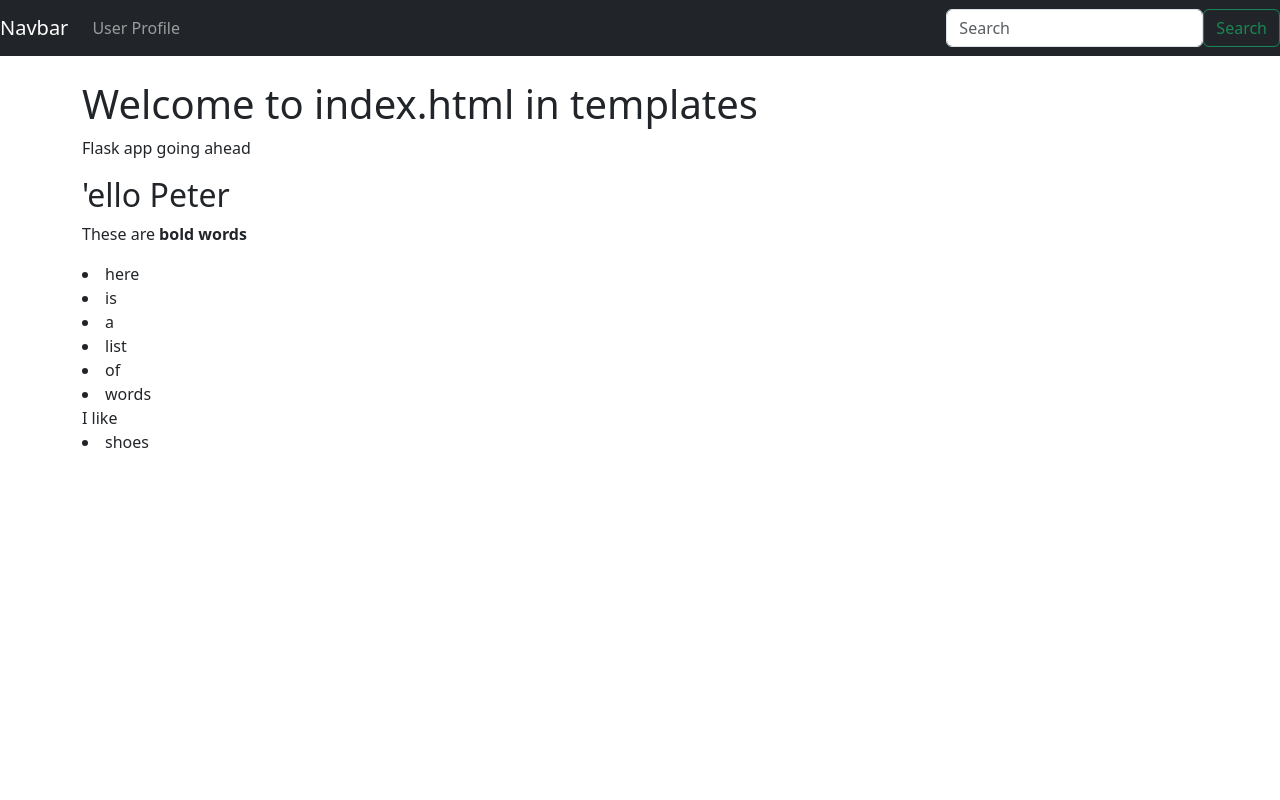
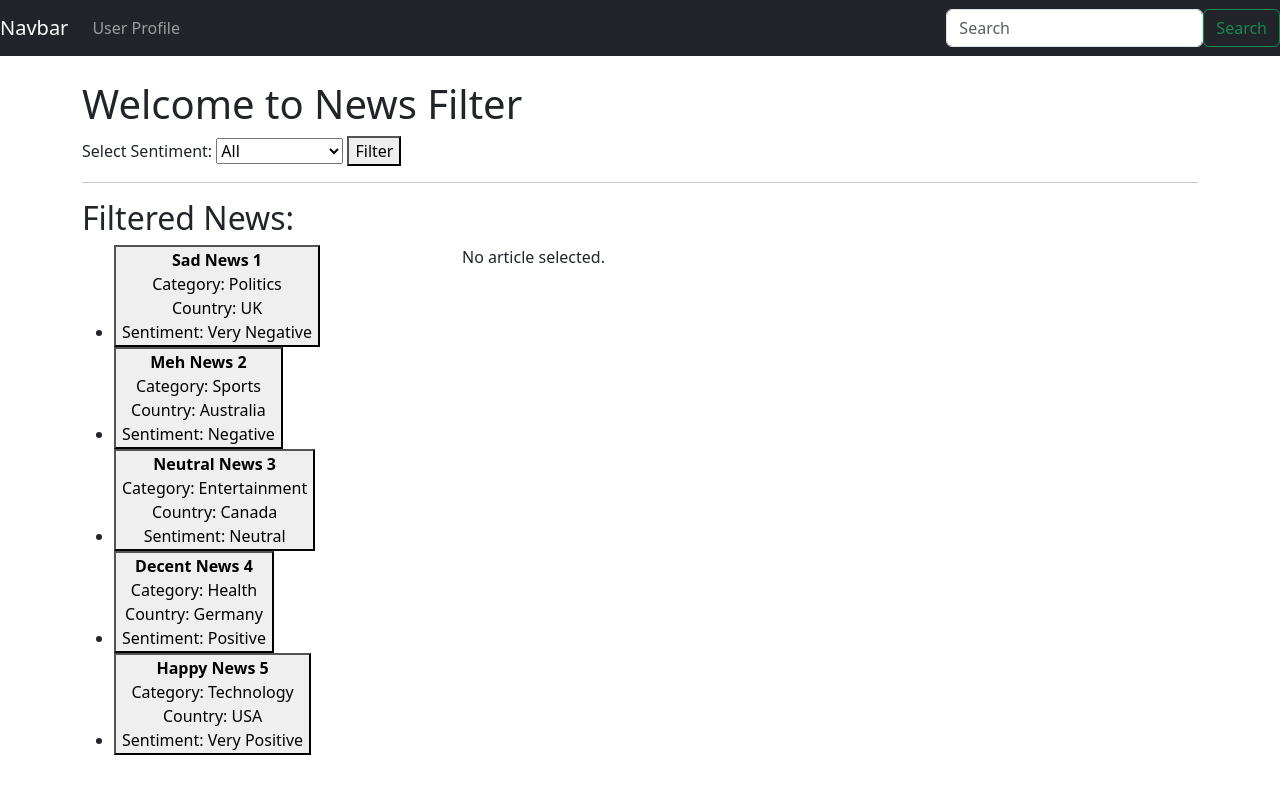
Before and after one commit to peterjmen/Python-Anywhere-App, a Flask app: page / in a window 1280 px wide. Run offline with Flask 3, Linux system fonts and the light colour scheme.

Commit message:
Swap from basic to news filter testing

```diff
--- a/app.py
+++ b/app.py
@@ -1,30 +1,97 @@
-from flask import Flask, render_template
+# ! *^*^*^*^*^**^*^*^*^*^**^*^*^*^*^*^*^**^*^*^*^*^*^*^ #
+# TODO *^*^*^*^*^**^*^*^*^**^*^*^*^*^*^*^*^**^*^*^*^*^* #
+# * 👉 ➡➡➡ source venv/Scripts/activate ⬅⬅⬅ 👈    #
+# TODO *^*^*^*^*^**^*^*^*^**^*^*^*^*^**^*^*^*^**^*^*^*^ #
+# ! *^*^*^*^*^*^*^*^*^*^*^*^*^*^*^*^^*^*^*^*^*^*^*^*^*^ #
 
-# ? On git shoudl use the imperative good i.e. "Add user page"
 
-# instance of flask
+from flask import Flask, render_template, request
+
 app = Flask(__name__)
 
+# Sample news data (you can replace this with real data from NewsAPI)
+sample_news = [
+    {
+        "headline": "Sad News 1",
+        "category": "Politics",
+        "country": "UK",
+        "sentiment": "Negative",
+        "rated_sentiment": 0,  # Rating: 0 (Very Negative)
+        "content": "Today's political news in the UK was filled with disappointment and sadness. The developments in the political landscape left citizens feeling disheartened and unsatisfied with the outcomes. It seems like there's no end to the mehness in the political realm lately..."
+    },
+    {
+        "headline": "Meh News 2",
+        "category": "Sports",
+        "country": "Australia",
+        "sentiment": "Negative",
+        "rated_sentiment": 1,  # Rating: 1 (Negative)
+        "content": "This is a meh news article about meh news in the sports world. It seems like there was not much excitement or thrill in today's sports events. Fans were left feeling indifferent and unimpressed with the outcomes. The lack of intense competition and captivating moments made it a meh day for sports enthusiasts."
+    },
+    {
+        "headline": "Neutral News 3",
+        "category": "Entertainment",
+        "country": "Canada",
+        "sentiment": "Neutral",
+        "rated_sentiment": 2,  # Rating: 2 (Neutral)
+        "content": "Today's entertainment news was quite meh. There were no groundbreaking announcements or scandals that grabbed people's attention. Instead, the news consisted of average updates about celebrities and the entertainment industry, leaving readers with a sense of neutrality and indifference."
+    },
+    {
+        "headline": "Decent News 4",
+        "category": "Health",
+        "country": "Germany",
+        "sentiment": "Positive",
+        "rated_sentiment": 3,  # Rating: 3 (Positive)
+        "content": "In the health sector, there were some decent news and developments in Germany. Progress was made in various areas, offering hope and optimism for better healthcare in the future. Although it was not groundbreaking news, the positive strides in health-related matters brought a sense of contentment and satisfaction."
+    },
+    {
+        "headline": "Happy News 5",
+        "category": "Technology",
+        "country": "USA",
+        "sentiment": "Very Positive",
+        "rated_sentiment": 4,  # Rating: 4 (Very Positive)
+        "content": "Today's technology news was filled with exciting and innovative breakthroughs in the USA. From cutting-edge gadgets to revolutionary advancements, tech enthusiasts were delighted by the positive developments. The tech industry has certainly been thriving, and the news brought joy and happiness to all those following the latest trends and innovations."
+    }
+]
 
-# Route decorator
-@app.route("/")
-def index():
-    first_name = "Peter"
-    words = "These are <strong>bold words</strong>"
-    token_list = ["here", "is", "a", "list", "of", "words", "shoes"]
-    return render_template(
-        "index.html", first_name=first_name, bold_words=words, token_list=token_list
-    )
+def get_sentiment_category(rating):
+    if rating == 0:
+        return "Very Negative"
+    elif rating == 1:
+        return "Negative"
+    elif rating == 2:
+        return "Neutral"
+    elif rating == 3:
+        return "Positive"
+    elif rating == 4:
+        return "Very Positive"
+    else:
+        return "Unknown"
 
 
-@app.route("/user/<name>")  #           ⬅name from here in <>
+@app.route("/", methods=["GET", "POST"])
+def index():
+    selected_article = None
+    if request.method == "POST":
+        sentiment_filter = request.form.get("sentiment")
+        if sentiment_filter == "All":
+            filtered_news = sample_news
+        else:
+            sentiment_rating = ["Very Negative", "Negative", "Neutral", "Positive", "Very Positive"].index(sentiment_filter)
+            filtered_news = [news for news in sample_news if news.get("rated_sentiment") == sentiment_rating]
+        selected_article = request.form.get("selected_article")
+    else:
+        filtered_news = sample_news  # Show all news by default
+
+    return render_template("index.html", news=filtered_news, selected_article=selected_article, get_sentiment_category=get_sentiment_category)
+
+@app.route('/user/<name>')
 def user(name):
-    return render_template("user.html", user_name=name)
+    # your code here
+    return render_template('user.html', name=name)
 
 
-# Custom error pages
+    # Custom error pages
 # flask mechanism to handle errors:
-
 
 # invalid url ⬇
 @app.errorhandler(404)
@@ -39,7 +106,3 @@ def page_not_found(e):
 
 if __name__ == "__main__":
     app.run(debug=True)
-
-# did FLASK_APP=app.py
-# remember requirements.txt
-# source venv/scripts/activate>>
--- a/templates/index.html
+++ b/templates/index.html
@@ -1,21 +1,100 @@
 {% extends 'base.html' %}
 
 {% block content %}
-    <h1>Welcome to index.html in templates</h1>
+    <h1>Welcome to News Filter</h1>
 
-    <p>Flask app going ahead</p>
+    <form method="POST">
+        <label for="sentiment">Select Sentiment:</label>
+        <select id="sentiment" name="sentiment">
+            <option value="All">All</option>
+            <option value="Positive">Positive</option>
+            <option value="Neutral">Neutral</option>
+            <option value="Negative">Negative</option>
+            <option value="Very Positive">Very Positive</option>
+            <option value="Very Negative">Very Negative</option>
+        </select>
+        <button type="submit">Filter</button>
+    </form>
 
-    <h2> 'ello {{first_name}}</h2>
-    <p>{{ bold_words | safe }}</p>
+    <hr>
+    <h2>Filtered News:</h2>
 
-    {% for item in token_list %}
-        {% if item == "shoes" %}
-            {{"I like "}}
-        {% endif %}
-        <li>{{item}}</li>
-        <!-- or item<br/ -->
-        <!-- token_list.0 would access the 0th thing in the list -->
-    {% endfor %}
+    <div class="row">
+        <div class="col-md-4">
+            {% if news %}
+                <ul>
+                    {% for article in news %}
+                        <li>
+                            <form method="POST">
+                                <input type="hidden" name="sentiment" value="{{ request.form.sentiment }}">
+                                <input type="hidden" name="selected_article" value="{{ article.headline }}">
+                                <button type="submit">
+                                    <strong>{{ article.headline }}</strong><br>
+                                    Category: {{ article.category }}<br>
+                                    Country: {{ article.country }}<br>
+                                    Sentiment: {{ get_sentiment_category(article.rated_sentiment) }}<br>
+                                </button>
+                            </form>
+                        </li>
+                    {% endfor %}
+                </ul>
+            {% else %}
+                <p>No news found.</p>
+            {% endif %}
+        </div>
 
-
+        <div class="col-md-8">
+            {% if selected_article %}
+                {% for article in news if article.headline == selected_article %}
+                    <h2>{{ article.headline }}</h2>
+                    <form method="POST">
+                        <p>{{ article.content }}</p>
+                        <div class="evaluation">
+                            <h3>Evaluation:</h3>
+                            <fieldset>
+                                <legend>Mood:</legend>
+                                <input type="radio" id="good" name="mood" value="Good">
+                                <label for="good">Good</label>
+                                <input type="radio" id="bad" name="mood" value="Bad">
+                                <label for="bad">Bad</label>
+                                <input type="radio" id="neutral" name="mood" value="Neutral">
+                                <label for="neutral">Neutral</label>
+                            </fieldset>
+                            <fieldset>
+                                <legend>Mental Health:</legend>
+                                <input type="radio" id="good_mh" name="mental_health" value="Good">
+                                <label for="good_mh">Good</label>
+                                <input type="radio" id="bad_mh" name="mental_health" value="Bad">
+                                <label for="bad_mh">Bad</label>
+                                <input type="radio" id="neutral_mh" name="mental_health" value="Neutral">
+                                <label for="neutral_mh">Neutral</label>
+                            </fieldset>
+                            <fieldset>
+                                <legend>Article Sentiment:</legend>
+                                <input type="radio" id="vn" name="article_sentiment" value="Very Negative">
+                                <label for="vn">Very Negative</label>
+                                <input type="radio" id="n" name="article_sentiment" value="Negative">
+                                <label for="n">Negative</label>
+                                <input type="radio" id="nt" name="article_sentiment" value="Neutral">
+                                <label for="nt">Neutral</label>
+                                <input type="radio" id="p" name="article_sentiment" value="Positive">
+                                <label for="p">Positive</label>
+                                <input type="radio" id="vp" name="article_sentiment" value="Very Positive">
+                                <label for="vp">Very Positive</label>
+                            </fieldset>
+                            <script>
+                                function showAlert(event) {
+                                    event.preventDefault(); // prevent form submission
+                                    alert("Not implemented yet, sorry!");
+                                }
+                                </script>
+                            <button type="submit" onclick="showAlert(event)">Submit Evaluation</button>
+                        </div>
+                    </form>
+                {% endfor %}
+            {% else %}
+                <p>No article selected.</p>
+            {% endif %}
+        </div>
+    </div>
 {% endblock %}
```
